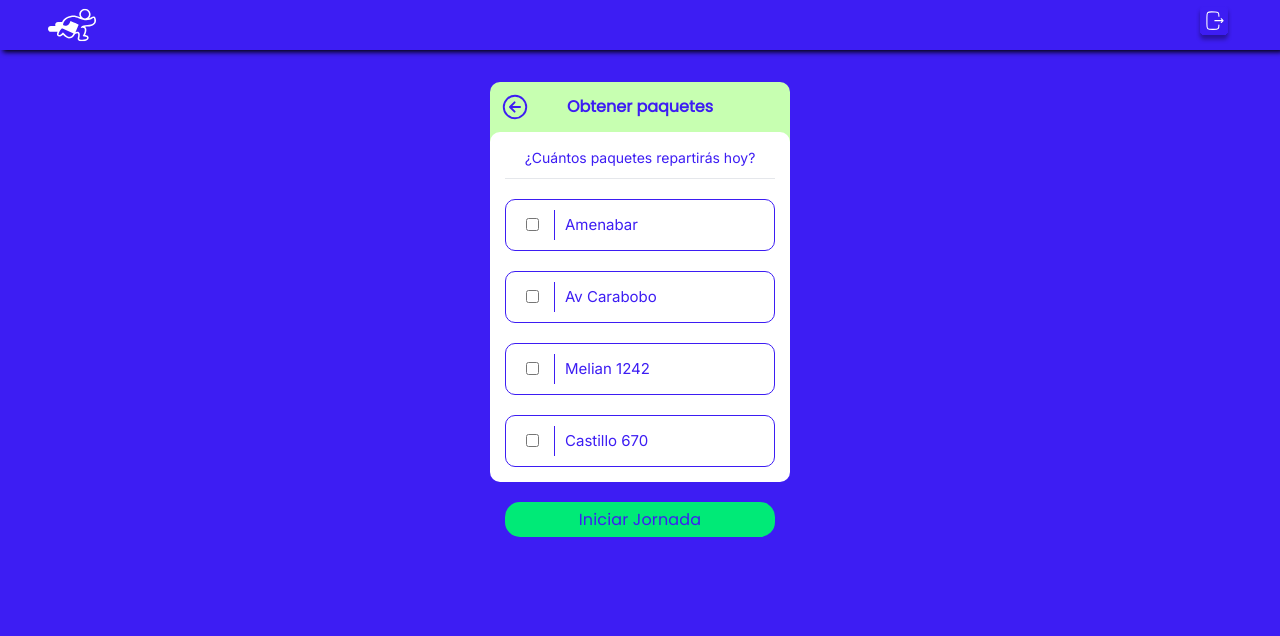
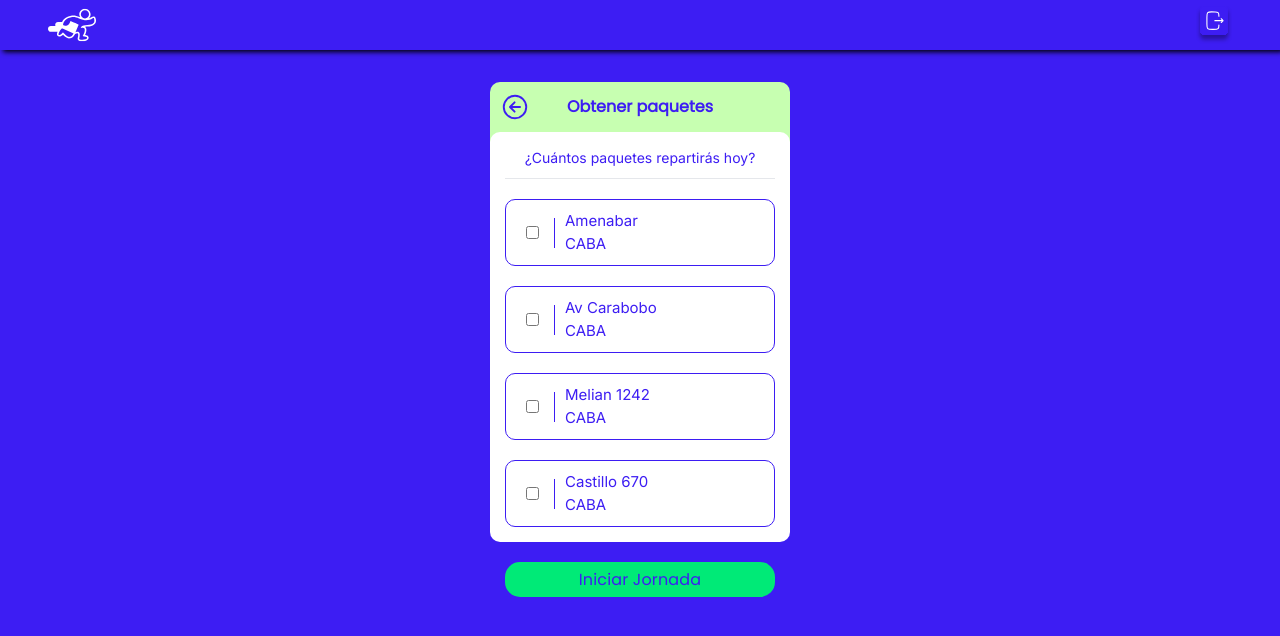
Before and after one commit to hernanortiz18/fast-delivery-src, a Next.js app in the folder fast-delivery-src/: page /box in a window 1280 px wide. Shown: the top 636 px of the page. Built offline with nearby package versions, Linux system fonts and the light colour scheme.

Commit message:
styles moved to boxStyles.css, added text below location.

```diff
--- /dev/null
+++ b/fast-delivery-src/src/app/box/boxStyles.css
@@ -0,0 +1,29 @@
+.box-dotted-line {
+    margin-top: 10px;
+    width: 100%;
+  }
+
+  .box-rectangle {
+    border: 1px solid #3D1DF3;
+    padding: 10px;
+    border-radius: 10px;
+    margin-top: 20px;
+    display: flex;
+    align-items: center;
+  }
+
+  .box-checkbox {
+    margin-right: 5px;
+    margin-left: 10px;
+  }
+
+  .box-title {
+    font-weight: bolder;
+  }
+
+  .box-subtitle {
+    color: #3D1DF3;
+    font-size: 14px;
+    display: flex;
+    justify-content: center;
+  }
--- a/fast-delivery-src/src/app/box/page.tsx
+++ b/fast-delivery-src/src/app/box/page.tsx
@@ -1,81 +1,74 @@
-"use client";
-import React, { ReactNode, useState } from "react";
+// box.tsx
+// Importaciones necesarias
+import React from "react";
 import { IoArrowBackCircleOutline } from "react-icons/io5";
-import "../../styles/box.css";
+import "../../styles/box.css"; // Importa estilos globales
 import "../../styles/input.css";
 import "../../styles/buttons.css";
 import Navbar from "@/commons/Navbar";
+import "./boxStyles.css";
 
 function Box() {
-  const dottedLine = {
-    marginTop: '10px',
-    width: "100%",
-  }
-
-  const rectangleStyle = {
-    border: "1px solid #3D1DF3",
-    padding: "10px",
-    borderRadius: "10px",
-    marginTop: "20px",
-    display: "flex", // Para alinear los elementos horizontalmente
-    alignItems: "center", // Para centrar verticalmente los elementos
-  }
-
-  const checkboxStyle = {
-    marginRight: "5px",
-    marginLeft: "10px"
-
-  }
-
   return (
     <div>
       <Navbar />
-      <div
-        style={{ display: "flex", flexDirection: "column", marginTop: "4.5rem" }}
-      >
+      <div style={{ display: "flex", flexDirection: "column", marginTop: "4.5rem" }}>
         <div className="headerBox">
           <IoArrowBackCircleOutline className="arrowIcon" />
-          <div style={{ display: "flex", margin: "auto", fontWeight: 'bolder' }}>
-            <h1 className="title">Obtener paquetes</h1>
+          <div style={{ display: "flex", margin: "auto" }}>
+            <h1 className="title box-title">Obtener paquetes</h1>
           </div>
         </div>
         <div className="boxStyle">
-          <h1 style={{ color: '#3D1DF3', fontSize: '14px', display: 'flex', justifyContent: 'center' }}>¿Cuántos paquetes repartirás hoy?</h1>
-          <hr style={dottedLine} />
+          <h1 className="box-subtitle">¿Cuántos paquetes repartirás hoy?</h1>
+          <hr className="box-dotted-line" />
 
-
-          <div style={rectangleStyle}>
-            <div style={checkboxStyle}>
+          {/* Primer rectángulo */}
+          <div className="box-rectangle">
+            <div className="box-checkbox">
               <input type="checkbox" />
             </div>
             <div style={{ borderLeft: '1px solid #3D1DF3', height: '30px', margin: '0 10px' }}></div>
-            <h2 style={{ color: '#3D1DF3', fontSize: '15px',  }}>Amenabar</h2>
+            <div>
+              <h2 style={{ color: '#3D1DF3', fontSize: '15px' }}>Amenabar</h2>
+              <h2 style={{ color: '#3D1DF3', fontSize: '15px' }}>CABA</h2>
+            </div>
           </div>
 
-
-          <div style={rectangleStyle}>
-            <div style={checkboxStyle}>
+          {/* Segundo rectángulo */}
+          <div className="box-rectangle">
+            <div className="box-checkbox">
               <input type="checkbox" />
             </div>
             <div style={{ borderLeft: '1px solid #3D1DF3', height: '30px', margin: '0 10px' }}></div>
-            <h2 style={{ color: '#3D1DF3', fontSize: '15px',  }}>Av Carabobo</h2>
+            <div>
+              <h2 style={{ color: '#3D1DF3', fontSize: '15px' }}>Av Carabobo</h2>
+              <h2 style={{ color: '#3D1DF3', fontSize: '15px' }}>CABA</h2>
+            </div>
           </div>
 
-
-          <div style={rectangleStyle}>
-            <div style={checkboxStyle}>
+          {/* Tercer rectángulo */}
+          <div className="box-rectangle">
+            <div className="box-checkbox">
               <input type="checkbox" />
             </div>
             <div style={{ borderLeft: '1px solid #3D1DF3', height: '30px', margin: '0 10px' }}></div>
-            <h2 style={{ color: '#3D1DF3', fontSize: '15px',  }}>Melian 1242</h2>
+            <div>
+              <h2 style={{ color: '#3D1DF3', fontSize: '15px' }}>Melian 1242</h2>
+              <h2 style={{ color: '#3D1DF3', fontSize: '15px' }}>CABA</h2>
+            </div>
           </div>
 
-          <div style={rectangleStyle}>
-            <div style={checkboxStyle}>
+          {/* Cuarto rectángulo */}
+          <div className="box-rectangle">
+            <div className="box-checkbox">
               <input type="checkbox" />
             </div>
             <div style={{ borderLeft: '1px solid #3D1DF3', height: '30px', margin: '0 10px' }}></div>
-            <h2 style={{ color: '#3D1DF3', fontSize: '15px',  }}>Castillo 670</h2>
+            <div>
+              <h2 style={{ color: '#3D1DF3', fontSize: '15px' }}>Castillo 670</h2>
+              <h2 style={{ color: '#3D1DF3', fontSize: '15px' }}>CABA</h2>
+            </div>
           </div>
         </div>
       </div>
@@ -83,7 +76,6 @@ function Box() {
         <button className="greenButton">Iniciar Jornada</button>
       </div>
     </div>
-
   );
 }
 
```
